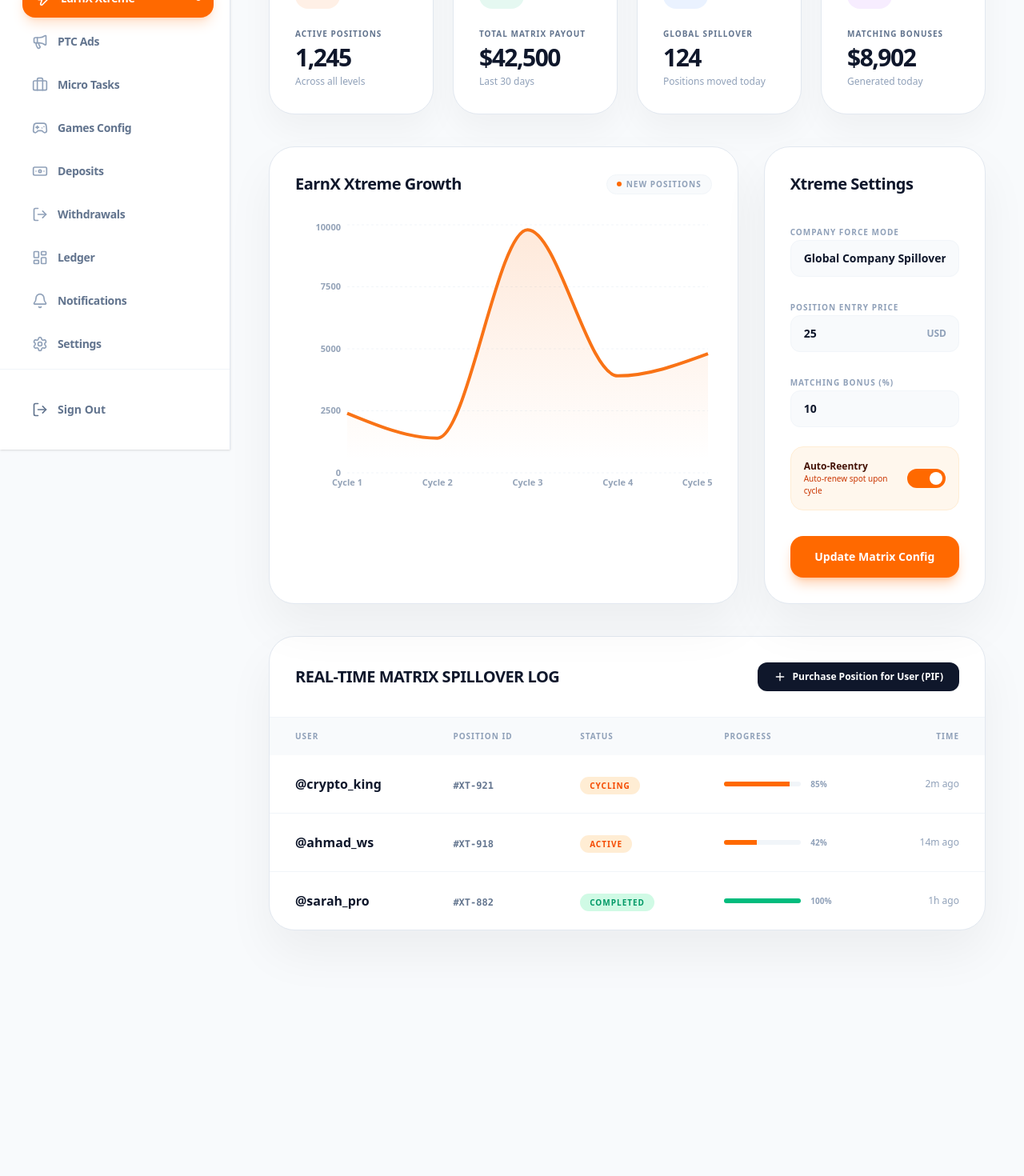
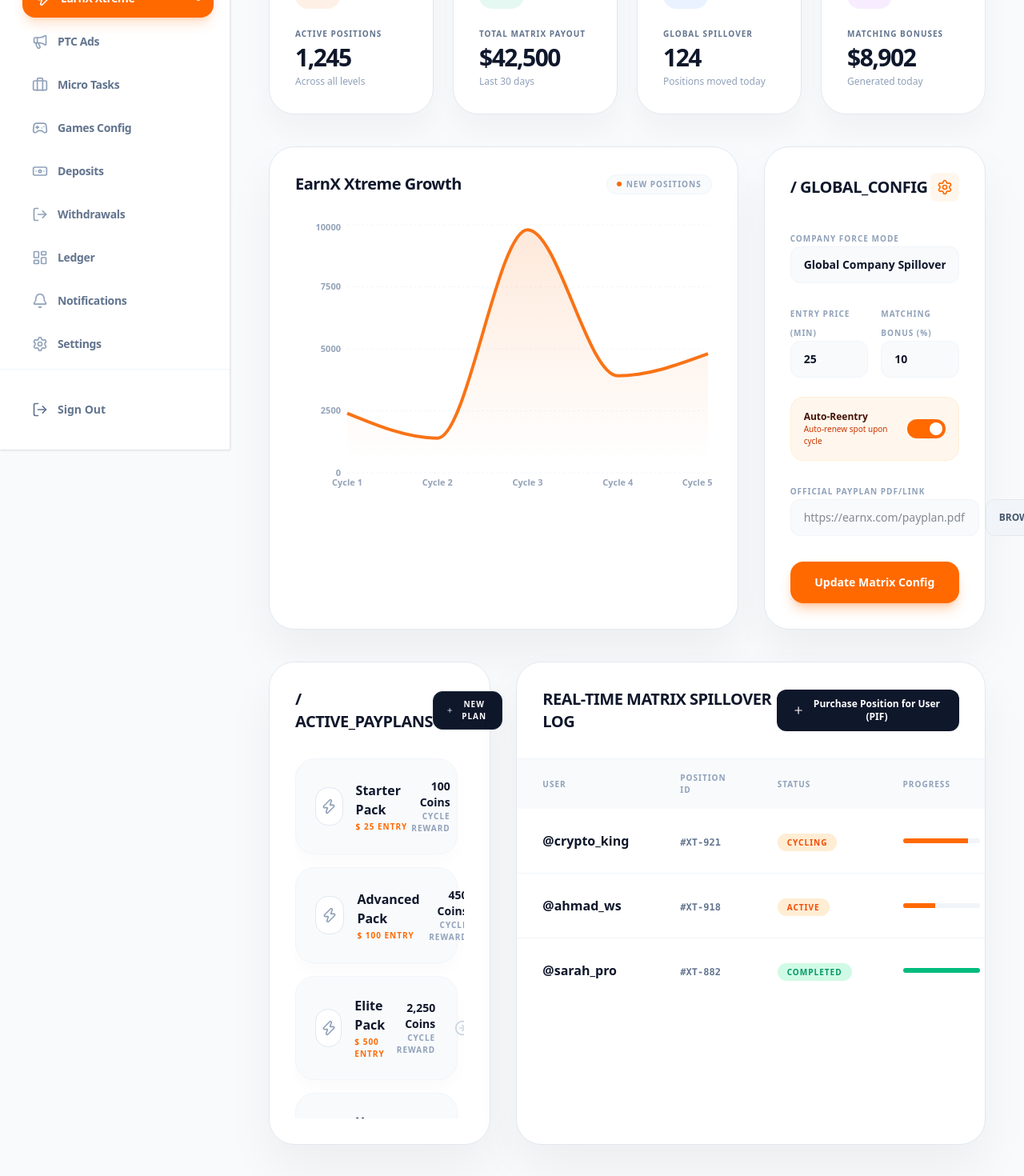
Before and after one commit to Ahmadkhanworkspace/asd, a Next.js app: page /xtreme in a window 1280 px wide. Shown: the part 238-1708 px from the top of the page at 80% size. Before the commit the page ends 1521 px from the top, so only its background shows below. Built offline with nearby package versions, Linux system fonts and the light colour scheme.

Commit message:
Feat: Add Matrix Payplan Package Manager and asset configuration to Xtreme module

```diff
--- a/app/xtreme/page.tsx
+++ b/app/xtreme/page.tsx
@@ -85,7 +85,10 @@
 
         {/* Matrix Global Config */}
         <div className="bg-white border border-slate-200 rounded-[32px] p-8 shadow-[0_30px_60px_rgba(0,0,0,0.05)] space-y-8">
-           <h3 className="text-xl font-black tracking-tight text-slate-900">Xtreme Settings</h3>
+           <div className="flex items-center justify-between">
+              <h3 className="text-xl font-black tracking-tight text-slate-900 uppercase">/ global_config</h3>
+              <div className="p-2 bg-orange-50 text-orange-500 rounded-lg"><Settings size={20} /></div>
+           </div>
 
            <div className="space-y-6">
               <div className="space-y-2">
@@ -96,17 +99,15 @@
                  </select>
               </div>
 
+              <div className="grid grid-cols-2 gap-4">
                  <div className="space-y-2">
-                 <label className="text-[10px] font-black uppercase tracking-widest text-slate-400">Position Entry Price</label>
-                 <div className="relative">
+                    <label className="text-[10px] font-black uppercase tracking-widest text-slate-400">Entry Price (Min)</label>
                     <input type="number" defaultValue="25" className="w-full bg-slate-50 border border-slate-100 rounded-xl px-4 py-3 text-sm font-bold outline-none focus:border-orange-500/30" />
-                    <span className="absolute right-4 top-1/2 -translate-y-1/2 text-slate-400 font-bold text-xs">USD</span>
                  </div>
-              </div>
-
                  <div className="space-y-2">
                     <label className="text-[10px] font-black uppercase tracking-widest text-slate-400">Matching Bonus (%)</label>
                     <input type="number" defaultValue="10" className="w-full bg-slate-50 border border-slate-100 rounded-xl px-4 py-3 text-sm font-bold outline-none focus:border-orange-500/30" />
+                 </div>
               </div>
 
               <div className="flex items-center justify-between p-4 bg-orange-50 border border-orange-100 rounded-2xl">
@@ -118,16 +119,42 @@
                     <div className="w-4 h-4 bg-white rounded-full absolute right-1"></div>
                  </div>
               </div>
+
+              <div className="space-y-2">
+                 <label className="text-[10px] font-black uppercase tracking-widest text-slate-400">Official Payplan PDF/Link</label>
+                 <div className="flex gap-2">
+                    <input type="text" placeholder="https://earnx.com/payplan.pdf" className="flex-1 bg-slate-50 border border-slate-100 rounded-xl px-4 py-3 text-sm font-medium outline-none focus:border-orange-500/30" />
+                    <button className="px-4 bg-slate-100 border border-slate-200 rounded-xl text-slate-600 hover:bg-slate-200 transition-all font-bold text-xs uppercase">Browse</button>
+                 </div>
+              </div>
            </div>
 
-           <button className="w-full py-4 bg-orange-500 text-white font-black rounded-2xl shadow-lg shadow-orange-500/30 text-sm hover:scale-[1.02] transition-transform">
+           <button className="w-full py-4 bg-orange-500 text-white font-black rounded-2xl shadow-lg shadow-orange-500/30 text-sm hover:scale-[1.02] transition-all">
               Update Matrix Config
            </button>
         </div>
       </div>
 
+      <div className="grid grid-cols-1 lg:grid-cols-3 gap-8">
+        {/* Xtreme Payplans (Packages) */}
+        <div className="lg:col-span-1 bg-white border border-slate-200 rounded-[32px] p-8 shadow-[0_30px_60px_rgba(0,0,0,0.05)] space-y-8">
+           <div className="flex items-center justify-between">
+              <h3 className="text-xl font-black tracking-tight text-slate-900 uppercase">/ active_payplans</h3>
+              <button className="flex items-center gap-2 px-4 py-2 bg-slate-900 border border-slate-800 text-white rounded-xl text-[10px] font-black uppercase tracking-widest hover:bg-orange-600 transition-colors">
+                 <Plus size={14} /> New Plan
+              </button>
+           </div>
+
+           <div className="space-y-4 max-h-[450px] overflow-y-auto pr-2 scrollbar-hide">
+              <PackageItem name="Starter" price="25" cycleReward="100" />
+              <PackageItem name="Advanced" price="100" cycleReward="450" />
+              <PackageItem name="Elite" price="500" cycleReward="2,250" />
+              <PackageItem name="Xtreme" price="2,500" cycleReward="12,000" />
+           </div>
+        </div>
+
         {/* Global PIF Queue (Pay It Forward) */}
-      <div className="bg-white border border-slate-200 rounded-[32px] overflow-hidden shadow-[0_30px_60px_rgba(0,0,0,0.05)]">
+        <div className="lg:col-span-2 bg-white border border-slate-200 rounded-[32px] overflow-hidden shadow-[0_30px_60px_rgba(0,0,0,0.05)]">
            <div className="p-8 border-b border-slate-100 flex justify-between items-center">
               <h3 className="text-xl font-black tracking-tight text-slate-900 uppercase">Real-time Matrix Spillover Log</h3>
               <button className="flex items-center gap-2 px-5 py-2.5 bg-slate-900 text-white rounded-xl text-xs font-bold">
@@ -150,6 +177,7 @@
                  <XtremeLogRow user="sarah_pro" id="#XT-882" status="Completed" progress={100} time="1h ago" />
               </tbody>
            </table>
+        </div>
       </div>
     </div>
   );
@@ -207,3 +235,28 @@
       </tr>
    )
 }
+
+function PackageItem({ name, price, cycleReward }: any) {
+   return (
+      <div className="flex items-center justify-between p-6 bg-slate-50 border border-slate-100 rounded-3xl group hover:bg-white hover:border-orange-500/20 transition-all shadow-[0_10px_20px_rgba(0,0,0,0.02)] hover:shadow-[0_15px_30px_rgba(249,115,22,0.05)]">
+         <div className="flex items-center gap-4">
+            <div className="w-12 h-12 rounded-2xl bg-white border border-slate-200 flex items-center justify-center text-slate-400 group-hover:text-orange-500 transition-colors">
+               <Zap size={20} />
+            </div>
+            <div>
+               <p className="font-black text-slate-900">{name} Pack</p>
+               <div className="flex items-center gap-2 mt-0.5">
+                  <span className="text-[10px] font-black text-orange-500 uppercase tracking-widest">$ {price} Entry</span>
+               </div>
+            </div>
+         </div>
+         <div className="text-right">
+            <p className="text-sm font-black text-slate-900">{cycleReward} Coins</p>
+            <p className="text-[10px] font-bold text-slate-400 uppercase tracking-widest">Cycle Reward</p>
+         </div>
+         <button className="ml-4 p-2 text-slate-300 hover:text-slate-900 transition-colors">
+            <ArrowRightCircle size={20} />
+         </button>
+      </div>
+   )
+}
```
Lines whose indentation alone changed are shown as unchanged.
